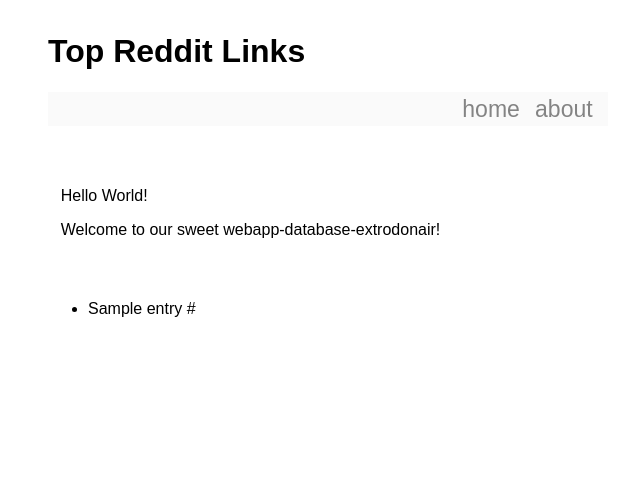
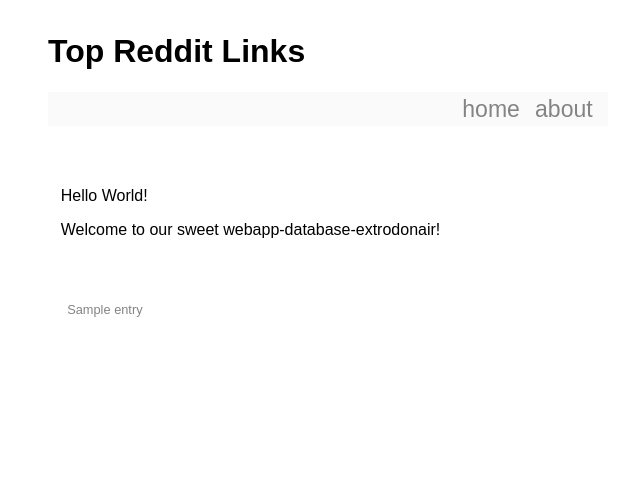
Before and after one commit to itorain/TopRedditLinks, a Flask app: template templates/app.html in a window 1280 px wide. Shown: the part 33-520 px from the top of the page, without its empty margins (312-952 px from the left). Run offline with Flask 2, Linux system fonts and the light colour scheme; the template is opened without the code that fills it: most values are stand-ins (such as "Sample title", 1, 10 or a date in 2020).

Commit message:
styled links

```diff
--- a/static/style.css
+++ b/static/style.css
@@ -8,3 +8,6 @@
          margin-bottom: 1em; background: #fafafa; }
 .flash { background: #cee5F5; padding: 0.5em;
          border: 1px solid #aacbe2; }
+.entries { list-style: none; margin: 0; padding: 0; }
+.entries li { margin: 0.8em 1.2em; }
+.entries a { font-size: .8em; }
--- a/templates/app.html
+++ b/templates/app.html
@@ -6,7 +6,7 @@
 </div>
 <ul class=entries>
 {% for entry in entries %}
-<li>{{ entry.title }} {{ entry.link }}
+<li><a href="{{ entry.link }}">{{ entry.title }}</a>
 {% else %}
 <em>BORK! No entries found :(</em>
 {% endfor %}
```
